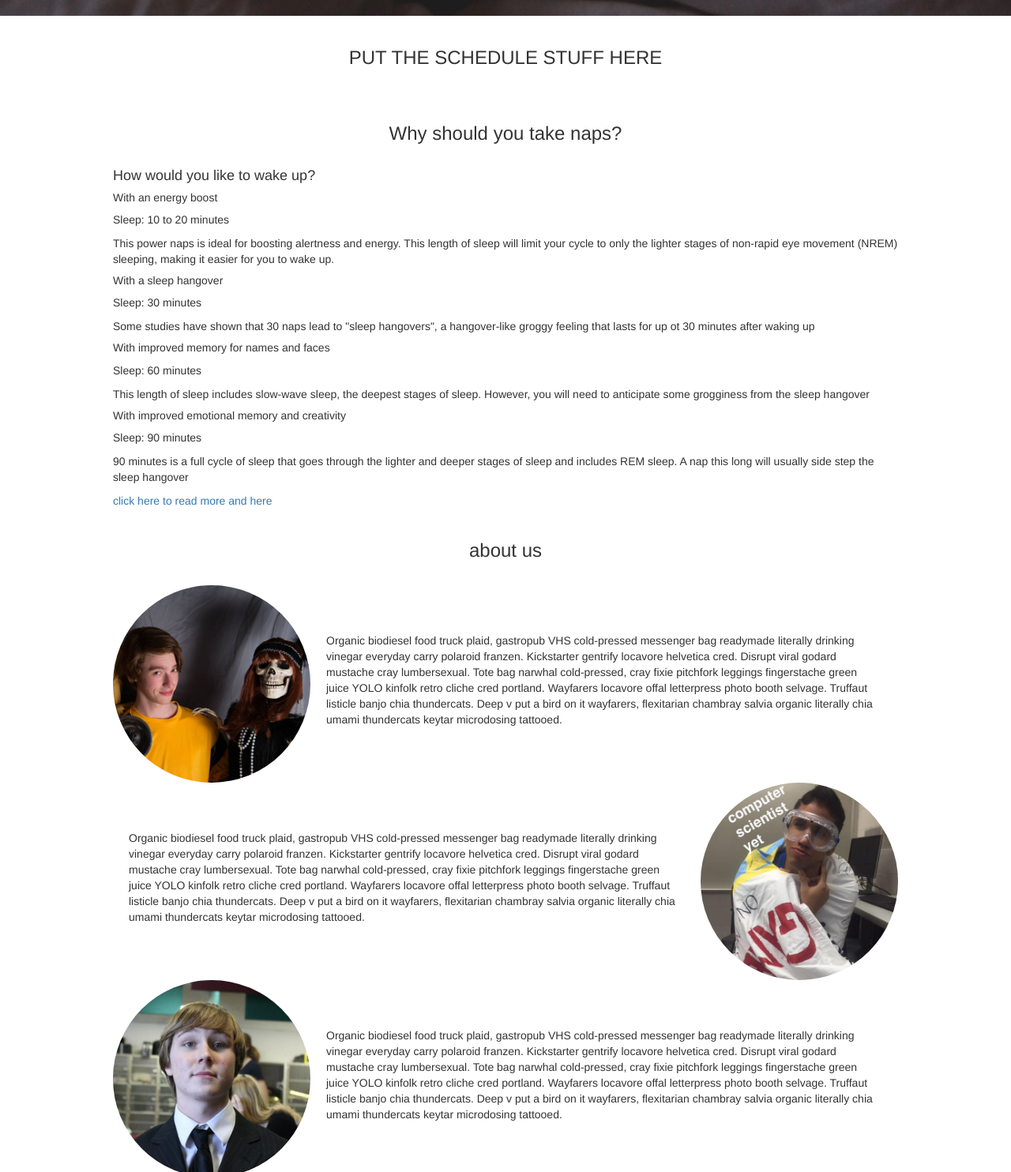
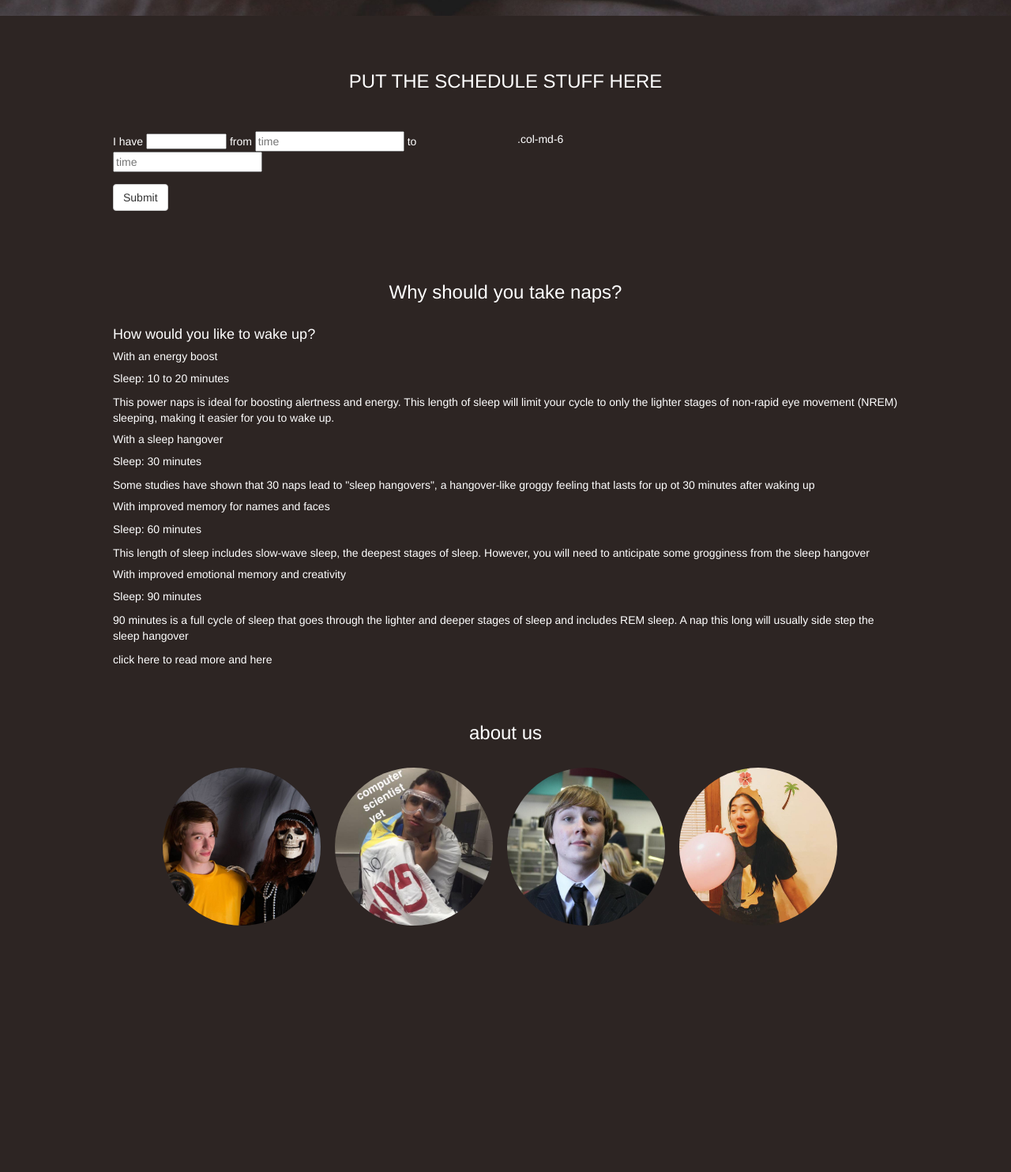
Before and after one commit to Naropap1/Dandy-Hacks, a plain HTML site: page site.html in a window 1280 px wide. Shown: the part 780-2264 px from the top of the page at 79% size. After the commit the page ends 1966 px from the top, so only its background shows below. Drawn offline with nearby package versions, Linux system fonts and the light colour scheme; a web font is replaced by a local one.

Commit message:
prettified - 3.0
Literally just made it look prettier, also needed a form for inserting
information

```diff
--- a/css/styles.css
+++ b/css/styles.css
@@ -3,6 +3,10 @@ html,body{
 	padding:0;
 	height:100%;
 	width:100%;
+}
+
+body{
+	background-color: #2d2523;
 }
 
 .intro {
@@ -41,8 +45,7 @@ html,body{
 
     .navbar-custom.top-nav-collapse {
         padding: 0;
-        border-bottom: 1px solid rgba(255,255,255,.3);
-        background: #000;
+        background: rgba(45,37,35,0.5);
     }
 }
 
@@ -57,19 +60,22 @@ h1,h2,h3{
 	padding:20px;
 }
 
+h1,h2,h3,h4,p,h5,.inout{
+	color:white;
+}
+
 h1{
 	font-family: 'Abril Fatface', cursive;
-	font-size: 60px;
+	font-size: 80px;
 }
 
 h2{
 	font-family: 'BenchNine', sans-serif;
-	padding-bottom: 100px;
 }
 
 .profile{
-	height:250px;
-	width:250px;
+	height:200px;
+	width:200px;
 }
 
 .profile-blurb{
@@ -83,3 +89,60 @@ h2{
 	display:flex;
 	align-items: center;
 }
+
+.inout{
+	padding-bottom: 20px;
+	padding-top:20px;
+}
+
+#about p, #info p, #schedule p{
+	padding-top: 20px;
+}
+
+a {
+	color:white;
+	-webkit-transition: all .2s ease-in-out;
+    -moz-transition: all .2s ease-in-out;
+    transition: all .2s ease-in-out;
+}
+
+ul.img-list {
+  list-style-type: none;
+  margin: 0;
+  padding: 0;
+  text-align: center;
+}
+
+ul.img-list li {
+  display: inline-block;
+  margin: 0 1em 1em 0;
+  position: relative;
+
+}
+
+span.text-content {
+  background: rgba(45,37,35,0.5);
+  color: white;
+  cursor: pointer;
+  display: table;
+  height: 200px;
+  left: 0;
+  position: absolute;
+  top: 0;
+  width: 200px;
+  opacity: 0;
+  -webkit-transition: opacity 500ms;
+  -moz-transition: opacity 500ms;
+  -o-transition: opacity 500ms;
+  transition: opacity 500ms;
+}
+
+span.text-content span {
+  display: table-cell;
+  text-align: center;
+  vertical-align: middle;
+}
+
+ul.img-list li:hover span.text-content {
+  opacity: 1;
+}
--- a/js/site.js
+++ b/js/site.js
@@ -23,3 +23,11 @@ $(function() {
         event.preventDefault();
     });
 });
+
+//from the grayscale.js file of http://bit.ly/220bv7T
+// Closes the Responsive Menu on Menu Item Click
+$('.navbar-collapse ul li a').click(function() {
+  if ($(this).attr('class') != 'dropdown-toggle active' && $(this).attr('class') != 'dropdown-toggle') {
+    $('.navbar-toggle:visible').click();
+  }
+});
--- a/site.html
+++ b/site.html
@@ -71,14 +71,44 @@
         </div>
     </header>
 
-	<section id="schedule">
+    <div id="schedule"><p></p></div>
+	<section>
 
 		<div  class="container">
 			<h3>PUT THE SCHEDULE STUFF HERE</h3>
+
+			<div class="row inout">
+
+			  <div id="input" class="col-md-6">
+
+					 <div class="form-group" id="schedule" >
+					   	I have
+						<select>
+							<option value="1" selected>something</option>
+							<option value="2">class</option>
+							<option value="3">work</option>
+							<option value="4">social event</option>
+							<option value="2">club meeting</option>
+						</select>
+						from
+						<input type="text" value="" placeholder="time" id="timebegin">
+						to
+						<input type="text" value="" placeholder="time" id="timeend">
+
 					  </div>
+					  <button type="submit" class="btn btn-default">Submit</button>
+
+					</div>
+
+			<div class="col-md-6">.col-md-6</div>
+			</div>
+
+		</div>
+
 	</section>
 
-	<section id="info">
+	<div id="info"><p></p></div>
+	<section>
 
 		<div  class="container">
 			<h3>Why should you take naps?</h3>
@@ -106,31 +136,41 @@
 		</div>
 	</section>
 
-	<section id="about">
+	<div id="about"><p></p></div>
+	<section>
 
 		<div class="container">
 			<h3>about us</h3>
 
+			<ul class="img-list">
+			  <li>
 				<div class="profile-blurb" id="santiago">
 					<img src="images/san.jpg" class="profile img-responsive img-circle" alt="santiago">
-				<p class="personal">Organic biodiesel food truck plaid, gastropub VHS cold-pressed messenger bag readymade literally drinking vinegar everyday carry polaroid franzen. Kickstarter gentrify locavore helvetica cred. Disrupt viral godard mustache cray lumbersexual. Tote bag narwhal cold-pressed, cray fixie pitchfork leggings fingerstache green juice YOLO kinfolk retro cliche cred portland. Wayfarers locavore offal letterpress photo booth selvage. Truffaut listicle banjo chia thundercats. Deep v put a bird on it wayfarers, flexitarian chambray salvia organic literally chia umami thundercats keytar microdosing tattooed.</p>
+					<span class="text-content"><span>Santiago Loane</span></span>
 				</div>
+			  </li>
 
+			  <li>
 				<div  class="profile-blurb" id="naropa">
-				<p class="personal">Organic biodiesel food truck plaid, gastropub VHS cold-pressed messenger bag readymade literally drinking vinegar everyday carry polaroid franzen. Kickstarter gentrify locavore helvetica cred. Disrupt viral godard mustache cray lumbersexual. Tote bag narwhal cold-pressed, cray fixie pitchfork leggings fingerstache green juice YOLO kinfolk retro cliche cred portland. Wayfarers locavore offal letterpress photo booth selvage. Truffaut listicle banjo chia thundercats. Deep v put a bird on it wayfarers, flexitarian chambray salvia organic literally chia umami thundercats keytar microdosing tattooed.</p>
 					<img src="images/naropa.jpg" class="profile img-responsive img-circle" alt="naropa">
+					<span class="text-content"><span>Naropa Perez</span></span>
 				</div>
+			  </li>
 
+			  <li>
 			   <div class="profile-blurb" id="brenden">
 					<img src="images/brenden.jpg" class="profile img-responsive img-circle" alt="brenden">
-				<p class="personal">Organic biodiesel food truck plaid, gastropub VHS cold-pressed messenger bag readymade literally drinking vinegar everyday carry polaroid franzen. Kickstarter gentrify locavore helvetica cred. Disrupt viral godard mustache cray lumbersexual. Tote bag narwhal cold-pressed, cray fixie pitchfork leggings fingerstache green juice YOLO kinfolk retro cliche cred portland. Wayfarers locavore offal letterpress photo booth selvage. Truffaut listicle banjo chia thundercats. Deep v put a bird on it wayfarers, flexitarian chambray salvia organic literally chia umami thundercats keytar microdosing tattooed.</p>
+					<span class="text-content"><span>Brenden Sullivan</span></span>
 				</div>
+			  </li>
 
+			  <li>
 			    <div class="profile-blurb" id="som">
-				<p class="personal">Organic biodiesel food truck plaid, gastropub VHS cold-pressed messenger bag readymade literally drinking vinegar everyday carry polaroid franzen. Kickstarter gentrify locavore helvetica cred. Disrupt viral godard mustache cray lumbersexual. Tote bag narwhal cold-pressed, cray fixie pitchfork leggings fingerstache green juice YOLO kinfolk retro cliche cred portland. Wayfarers locavore offal letterpress photo booth selvage. Truffaut listicle banjo chia thundercats. Deep v put a bird on it wayfarers, flexitarian chambray salvia organic literally chia umami thundercats keytar microdosing tattooed.
-				</p>
 					<img src="images/som.jpg" class="profile img-responsive img-circle" alt="som">
+					<span class="text-content"><span>Som Liengtiraphan</span></span>
 				</div>
+			  </li>
+			</ul>
 
 		</div>
 	</section>
```
Lines whose indentation alone changed are shown as unchanged.
